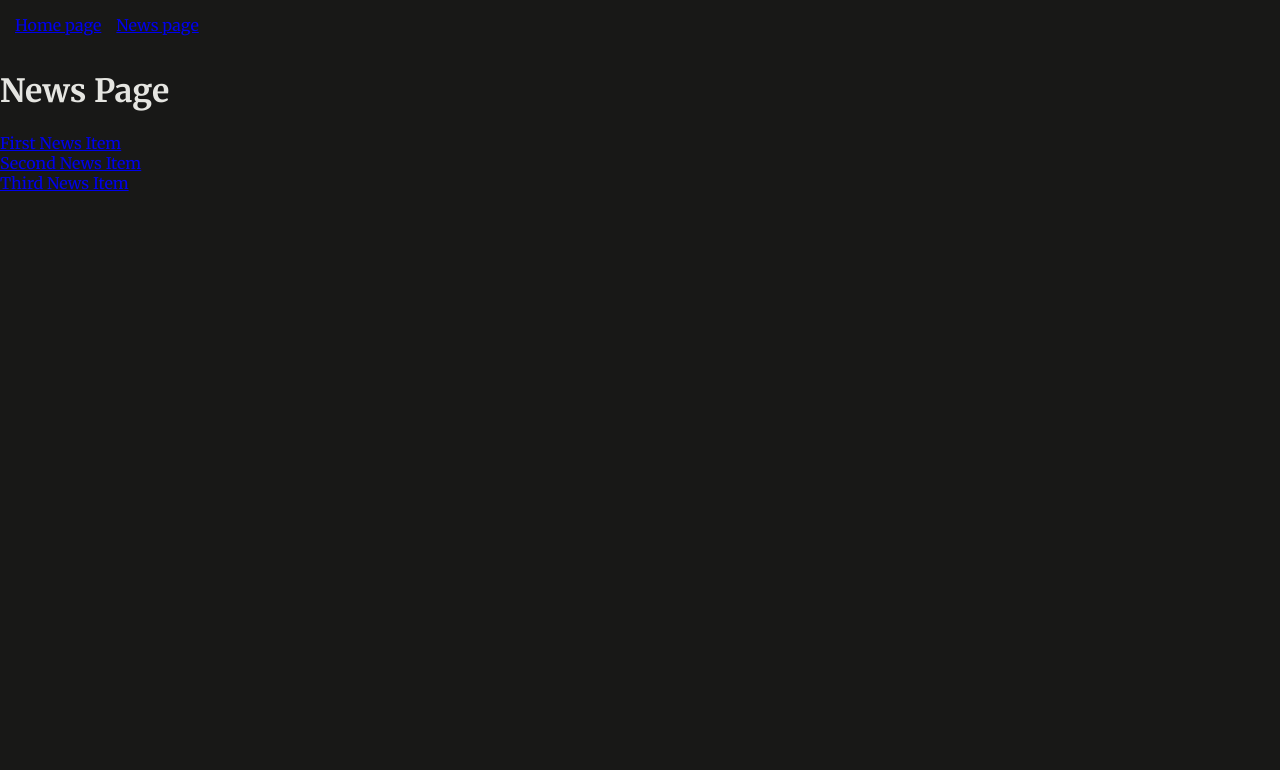
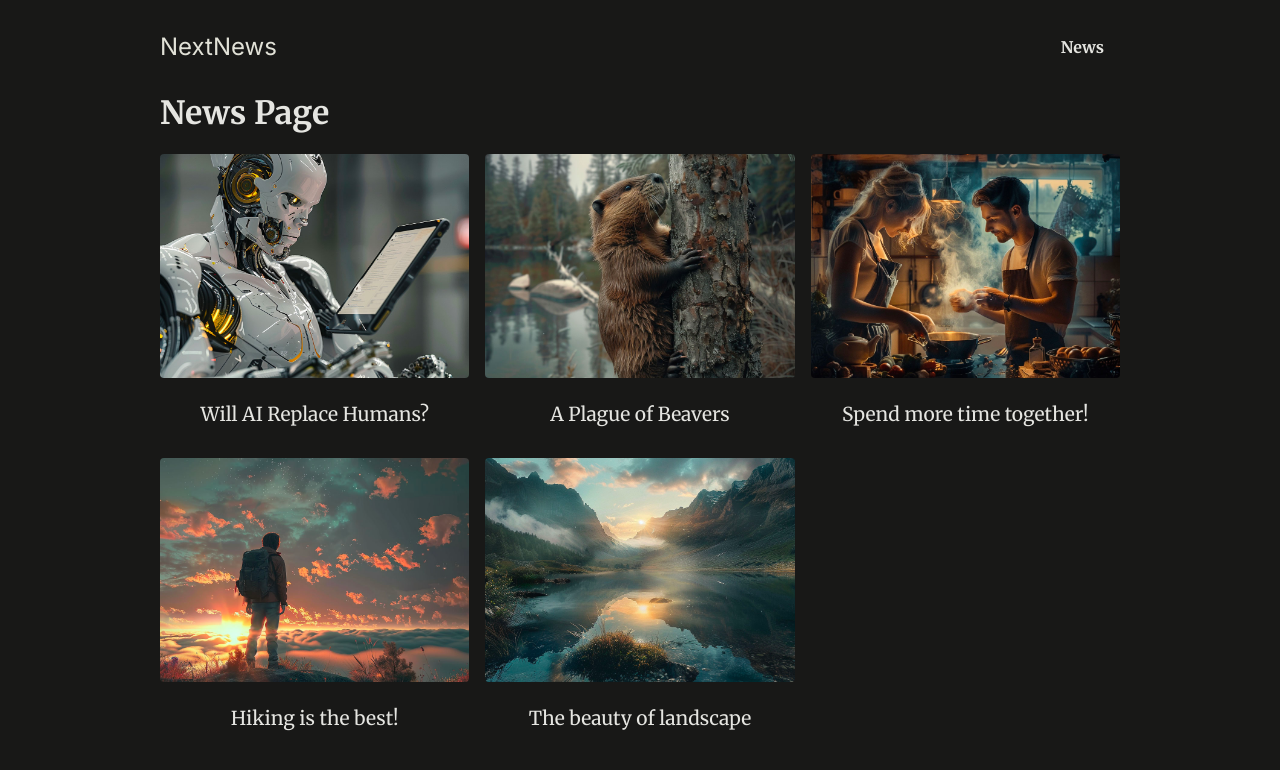
Before and after one commit to UlianaPla/nextjs-routing-page-rendering, a Next.js app: page /news in a window 1280 px wide. Shown: the top 770 px of the page. Built offline with nearby package versions, Linux system fonts and the light colour scheme.

Commit message:
app styling

```diff
--- a/app/components/main-header.js
+++ /dev/null
@@ -1,9 +0,0 @@
-import Link from "next/link";
-import classes from './main-header.module.css';
-
-export default function MainHeader() {
-    return <div className={classes['links-wrapper']}>
-        <Link href="/">Home page</Link>
-        <Link href="/news">News page</Link>
-    </div>
-}
--- a/app/components/main-header.module.css
+++ /dev/null
@@ -1,5 +0,0 @@
-.links-wrapper {
-    display: flex;
-    gap: 15px;
-    padding: 15px;
-}
--- a/app/layout.js
+++ b/app/layout.js
@@ -1,4 +1,4 @@
-import MainHeader from './components/main-header';
+import MainHeader from '@/components/main-header';
 import './globals.css';
 
 export const metadata = {
@@ -10,8 +10,10 @@
   return (
     <html lang="en">
       <body>
-        <MainHeader />
-        {children}
+        <div id='page'>
+          <MainHeader />
+          {children}
+        </div>
       </body>
     </html>
   )
--- a/app/news/page.js
+++ b/app/news/page.js
@@ -1,34 +1,20 @@
-import Link from "next/link"
-
-const dummyNews = [
-    {
-        id: 1,
-        name: 'First News Item',
-        url: '/news/first-news',
-    },
-    {
-        id: 2,
-        name: 'Second News Item',
-        url: '/news/second-news',
-    },
-    {
-        id: 3,
-        name: 'Third News Item',
-        url: '/news/third-news',
-    },
-]
+import Link from "next/link";
+import { DUMMY_NEWS } from "@/dummy-news";
 
 export default function NewsPage() {
     return (
         <>
             <h1>News Page</h1>
-            <ul>
-                {dummyNews.map(item =>
-                    <li key={item.id}>
-                        <Link href={item.url}>
-                            {item.name}
-                        </Link>
-                    </li>)}
+            <ul className="news-list">
+                {
+                    DUMMY_NEWS.map(item =>
+                        <li key={item.id}>
+                            <Link href={`news/${item.slug}`}>
+                                <img src={`/images/news/${item.image}`} alt={item.title} />
+                                <span>{item.title}</span>
+                            </Link>
+                        </li>)
+                }
             </ul>
         </>
     )
--- /dev/null
+++ b/components/main-header.js
@@ -0,0 +1,18 @@
+import Link from "next/link";
+
+export default function MainHeader() {
+    return (
+        <header id="main-header">
+            <div id="logo">
+                <Link href="/">NextNews</Link>
+            </div>
+            <nav>
+                <ul>
+                    <li>
+                        <Link href="/news">News</Link>
+                    </li>
+                </ul>
+            </nav>
+        </header>
+    );
+}
--- /dev/null
+++ b/dummy-news.js
@@ -0,0 +1,43 @@
+export const DUMMY_NEWS = [
+    {
+        id: 'n1',
+        slug: 'will-ai-replace-humans',
+        title: 'Will AI Replace Humans?',
+        image: 'ai-robot.jpg',
+        date: '2021-07-01',
+        content:
+            'Since late 2022 AI is on the rise and therefore many people worry whether AI will replace humans. The answer is not that simple. AI is a tool that can be used to automate tasks, but it can also be used to augment human capabilities. The future is not set in stone, but it is clear that AI will play a big role in the future. The question is how we will use it.',
+    },
+    {
+        id: 'n2',
+        slug: 'beaver-plague',
+        title: 'A Plague of Beavers',
+        image: 'beaver.jpg',
+        date: '2022-05-01',
+        content: 'Beavers are taking over the world. They are building dams everywhere and flooding entire cities. What can we do to stop them?',
+    },
+    {
+        id: 'n3',
+        slug: 'couple-cooking',
+        title: 'Spend more time together!',
+        image: 'couple-cooking.jpg',
+        date: '2024-03-01',
+        content: 'Cooking together is a great way to spend more time with your partner. It is fun and you get to eat something delicious afterwards. What are you waiting for? Get cooking!',
+    },
+    {
+        id: 'n4',
+        slug: 'hiking',
+        title: 'Hiking is the best!',
+        image: 'hiking.jpg',
+        date: '2024-01-01',
+        content: 'Hiking is a great way to get some exercise and enjoy the great outdoors. It is also a great way to clear your mind and reduce stress. So what are you waiting for? Get out there and start hiking!',
+    },
+    {
+        id: 'n5',
+        slug: 'landscape',
+        title: 'The beauty of landscape',
+        image: 'landscape.jpg',
+        date: '2022-07-01',
+        content: 'Landscape photography is a great way to capture the beauty of nature. It is also a great way to get outside and enjoy the great outdoors. So what are you waiting for? Get out there and start taking some pictures!',
+    },
+];
```
Also changed, not shown: app/news/[article]/page.js (deleted, +0 -8 lines), app/news/[slug]/page.js (added, +23 -0 lines).
